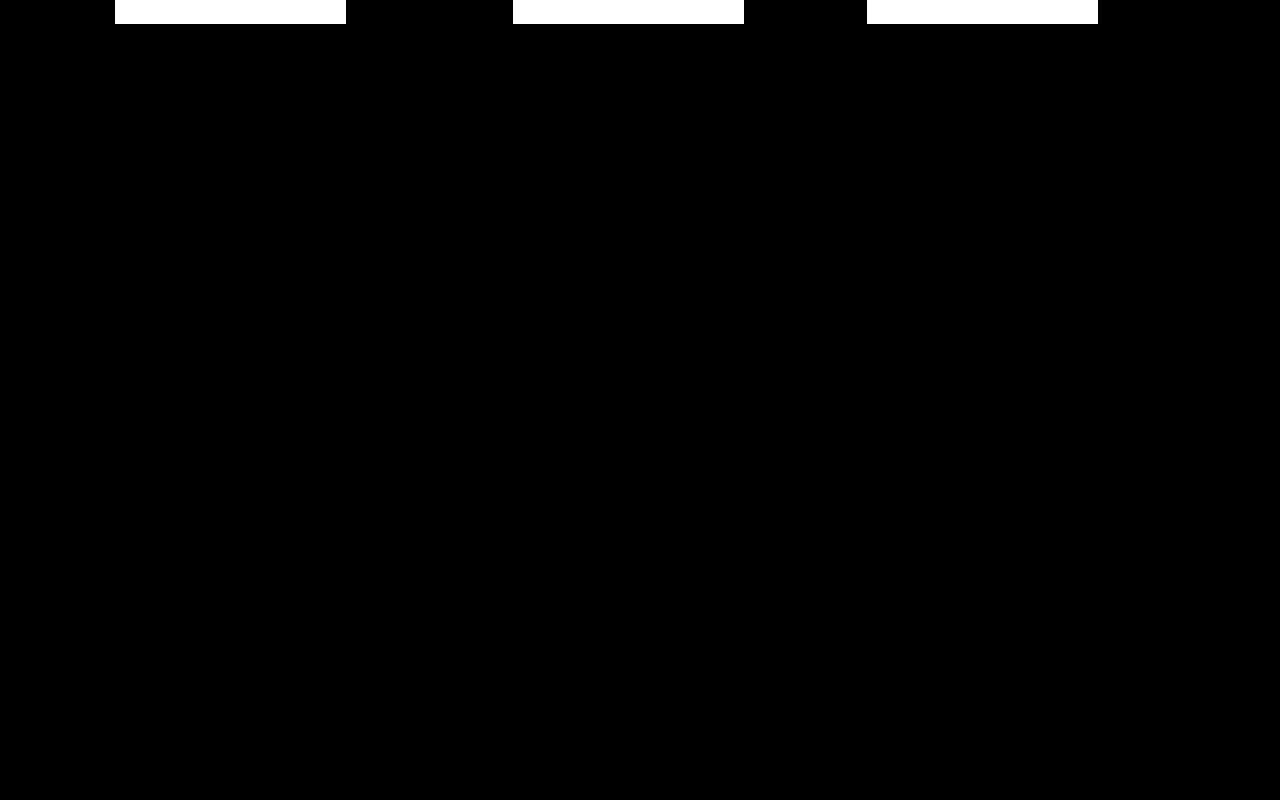
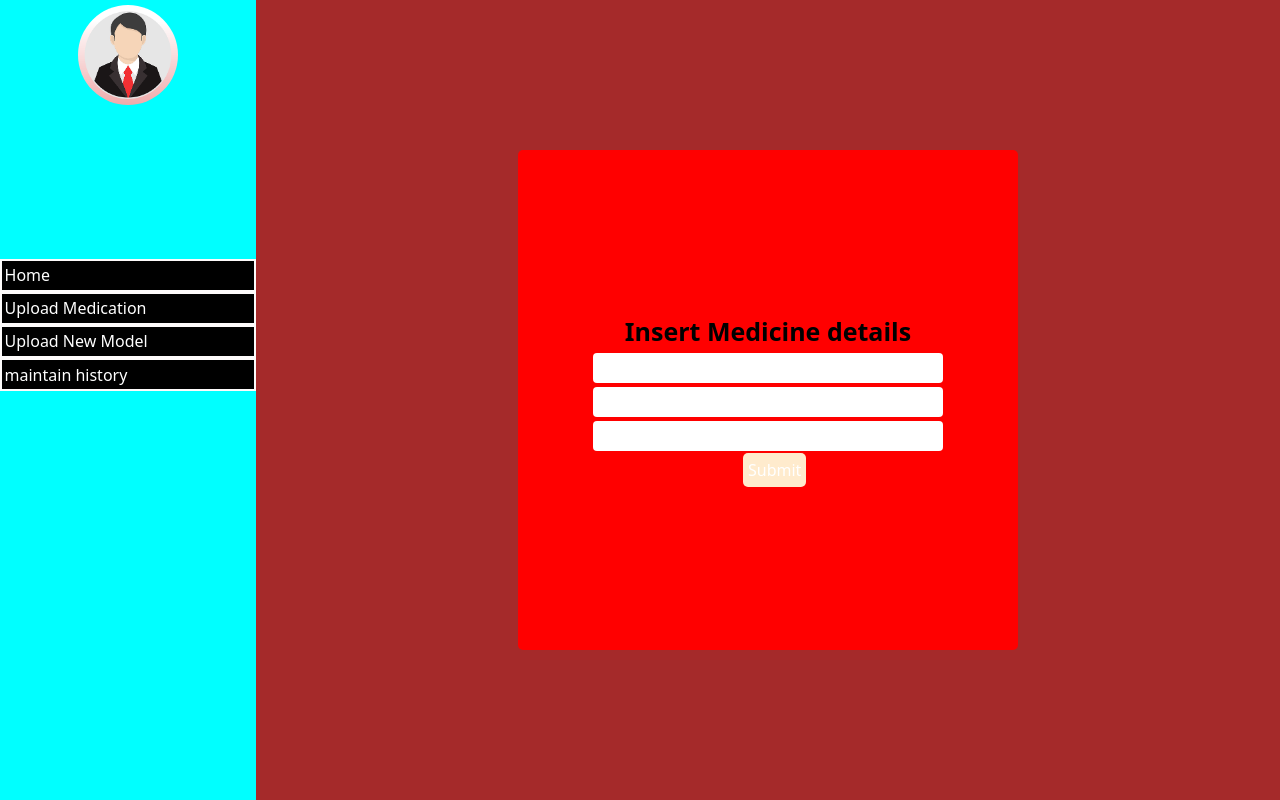
Before and after one commit to samratabduljalil/AgriCareHub, a React (Vite) app in the folder frontend/: page /UpMedication in a window 1280 px wide. Built offline with nearby package versions, Linux system fonts and the light colour scheme.

Commit message:
stracture done

```diff
--- a/frontend/src/Pages/UpMedication.css
+++ b/frontend/src/Pages/UpMedication.css
@@ -1,6 +1,6 @@
 .main_med {
     display: flex;
-  color: white;
+    color: white;
 
 }
 
@@ -24,7 +24,7 @@
     align-items: center;
     display: grid;
     gap: 3%;
-    grid-template-columns: 1fr ;
+    grid-template-columns: 1fr;
 }
 
 .card_med {
@@ -32,10 +32,45 @@
     background-color: red;
     height: 500px;
     width: 500px;
+    display: flex;
     justify-content: center;
+    align-items: center;
     justify-items: center;
-    align-items: center;
-    display: flex;
+    border-radius: 5px;
+    flex-direction: column;
+
+
+}
+
+.UP_in_box {
+    margin: 2px;
+    height: 30px;
+    width: 70%;
+    margin-left: 15%;
+    border-radius: 4px;
+
+}
+
+.UP_btn_submit {
+    margin-left: 45%;
+    padding: 5px;
+    background-color: blanchedalmond;
     border-radius: 5px;
 
 }
+
+.UP_btn_submit:hover {
+    margin-left: 45%;
+    padding: 6px;
+    background-color: blanchedalmond;
+    border-radius: 5px;
+    transition: .55s;
+
+}
+
+.Up_title {
+
+    font-size: 25px;
+    font-weight: bolder;
+    color: black;
+}
--- a/frontend/src/Pages/UpMedication.tsx
+++ b/frontend/src/Pages/UpMedication.tsx
@@ -1,5 +1,8 @@
 import React, { useState } from 'react';
 import axios from 'axios';
+import './UpMedication.css';
+import Sidebar from '../Component/sidebar';
+
 
 const UpMedication = () => {
     const [Disease_Name, setDisease_Name] = useState('');
@@ -27,22 +30,29 @@ const UpMedication = () => {
         }
     };
 
-  return (
+    return (<>
+        <div className="main_med">
+            <Sidebar />
+            <div className="card_container_med">
+                <div className="card_contain_med">
+                    <div className="card_med">
+                        <h1 className='Up_title'>Insert Medicine details</h1>
                         <form onSubmit={handleSubmit}>
-      <label>
-      Disease_Name:
-        <input type="text" value={Disease_Name} onChange={(e) => setDisease_Name(e.target.value)} />
-      </label>
-      <label>
-      Medication_in_bangla:
-        <input type="text" value={Medication_in_bangla} onChange={(e) => setMedication_in_bangla(e.target.value)} />
-      </label>
-      <label>
-      Medicine_name:
-        <input type="text" value={Medicine_name} onChange={(e) => setMedicine_name(e.target.value)} />
-      </label>
-      <button type="submit">Submit</button>
+
+
+                            <input className='UP_in_box' type="text" value={Disease_Name} onChange={(e) => setDisease_Name(e.target.value)} />
+
+                            <input className='UP_in_box' type="text" value={Medication_in_bangla} onChange={(e) => setMedication_in_bangla(e.target.value)} />
+
+                            <input className='UP_in_box' type="text" value={Medicine_name} onChange={(e) => setMedicine_name(e.target.value)} />
+                            <br></br>
+                            <button className='UP_btn_submit' type="submit">Submit</button>
                         </form>
+                    </div>
+                </div>
+            </div>
+        </div>
+    </>
     );
 };
 
```
Lines whose indentation alone changed are shown as unchanged.
